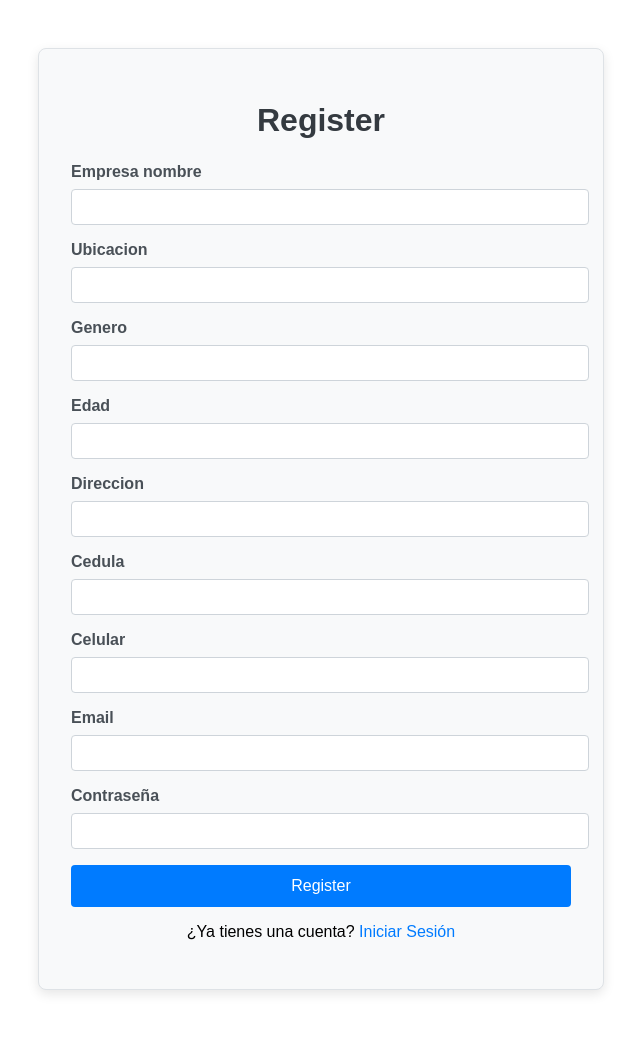
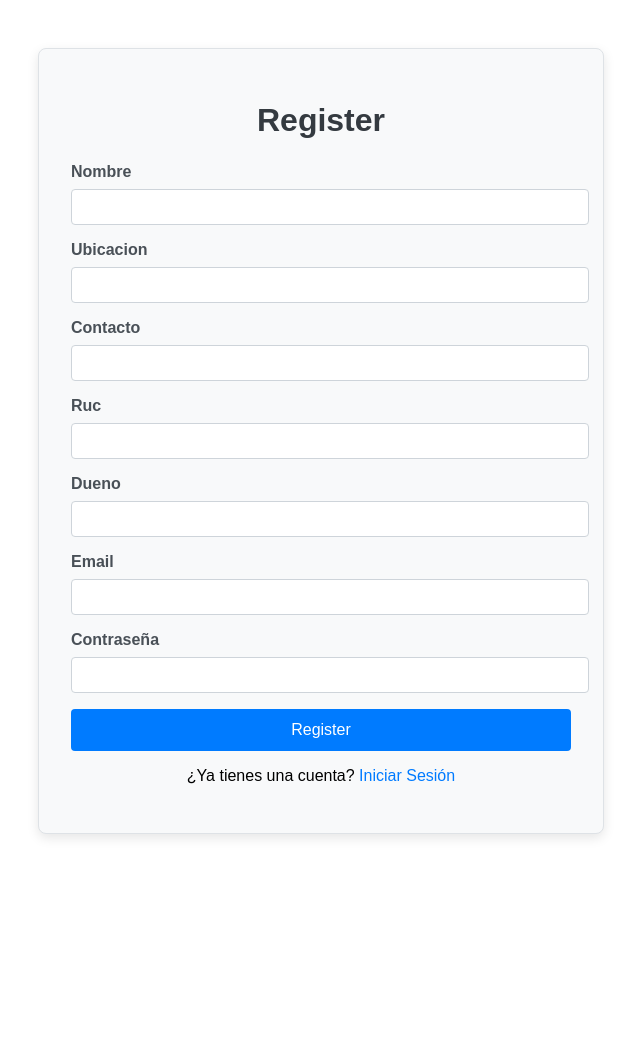
Before and after one commit to Michaell-1/prueba, a Symfony app: template templates/registration/register.html.twig in a window 1280 px wide. Shown: the whole page, without its empty margins (319-959 px from the left). After the commit the page ends 838 px from the top, so only its background shows below. Run offline with Twig, Linux system fonts and the light colour scheme; the template is opened without the code that fills it, so the values that code supplies are empty; form fields are guessed from the names that the template uses; some libraries are stand-ins or nearby versions.

Commit message:
se agrego a la perfeccion sin errores el registro y perfil de empresa

```diff
--- a/templates/registration/register.html.twig
+++ b/templates/registration/register.html.twig
@@ -13,9 +13,8 @@
 
     {{ form_start(registrationForm) }}
 
-
         <div class="form-group">
-            {{ form_row(usuario.empresa.nombre) }}
+            {{ form_row(registrationForm.nombre) }}
         </div>
 
         <div class="form-group">
@@ -23,23 +22,15 @@
         </div>
 
         <div class="form-group">
-            {{ form_row(registrationForm.genero) }}
+            {{ form_row(registrationForm.contacto) }}
         </div>
 
         <div class="form-group">
-            {{ form_row(registrationForm.edad) }}
+            {{ form_row(registrationForm.ruc) }}
         </div>
 
         <div class="form-group">
-            {{ form_row(registrationForm.direccion) }}
-        </div>
-
-        <div class="form-group">
-            {{ form_row(registrationForm.cedula) }}
-        </div>
-
-        <div class="form-group">
-            {{ form_row(registrationForm.celular) }}
+            {{ form_row(registrationForm.dueno) }}
         </div>
 
         <div class="form-group">
```
Also changed, not shown: src/Entity/Usuario.php (+0 -12 lines), src/Form/RegistrationFormType.php (+18 -7 lines).
